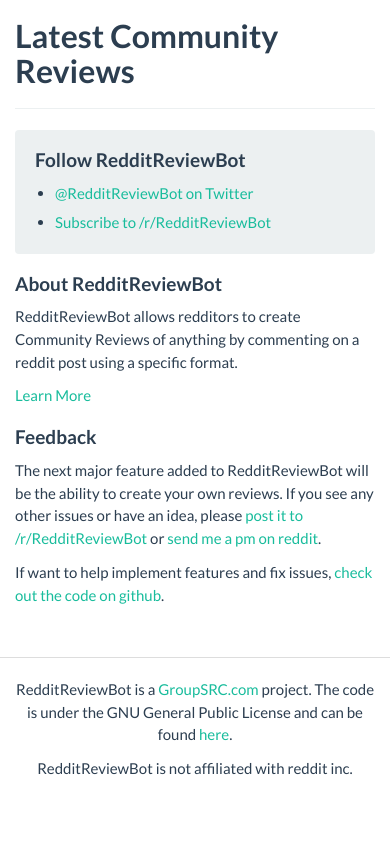
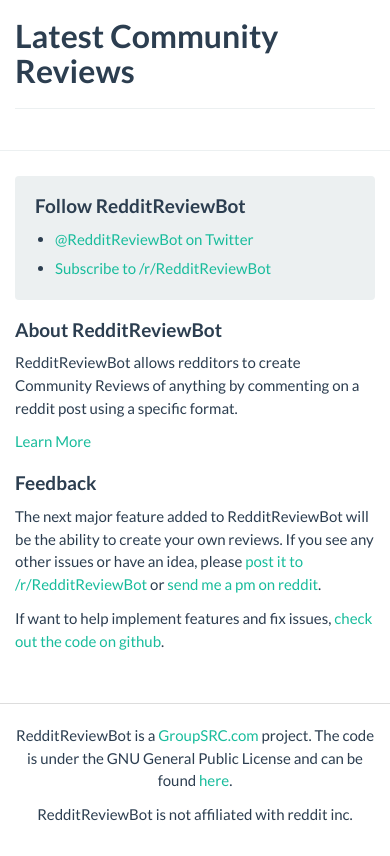
Before and after one commit to davedg629/RedditRatings, a Flask app: page / in a window 390 px wide. Shown: the part 64-920 px from the top of the page. Before the commit the page ends 839 px from the top, so only its background shows below. Run offline with Flask 2, Linux system fonts and the light colour scheme; data that the repository does not hold is empty; parts of the project's set-up code (start-up, migrations or seed data) failed here and were passed over; some libraries are stand-ins or nearby versions.

Commit message:
Add padding/margin between #main and #sidebar when collapsed

```diff
--- a/app/static/css/custom.css
+++ b/app/static/css/custom.css
@@ -65,6 +65,7 @@ ul.details li span.detail-label {font-weight: bold;}
         position: static;
     }
 
+    #main {border-bottom: 1px solid #ecf0f1; margin-bottom: 25px; padding-bottom: 20px;}
 }
 
 @media screen and (max-width: 480px) {
--- a/app/templates/index.html
+++ b/app/templates/index.html
@@ -16,7 +16,7 @@
         {% import "community_review_details.html" as details %}
         {{ details.community_review_details(community_review, False) }}
 
-        <a class="more" href="{{ url_for('community_review', category_slug=community_review.category.slug, community_review_slug=community_review.slug) }}">Details</a>
+        <a class="more" href="{{ url_for('community_review', category_slug=community_review.category.slug, community_review_slug=community_review.slug) }}">Read User Reviews</a>
 
     </div>
 
--- a/app/templates/my_base.html
+++ b/app/templates/my_base.html
@@ -83,7 +83,7 @@
 
     <div class="row">
 
-        <div class="col-sm-8">
+        <div id="main" class="col-sm-8">
         {% block page_content %}
 
             {% if page_title %}
@@ -93,7 +93,7 @@
         {% endblock %}
         </div>
 
-        <div class="col-sm-4">
+        <div id="sidebar" class="col-sm-4">
         {% block sidebar %}
 
             {% include 'default_sidebar.html' %}
```
